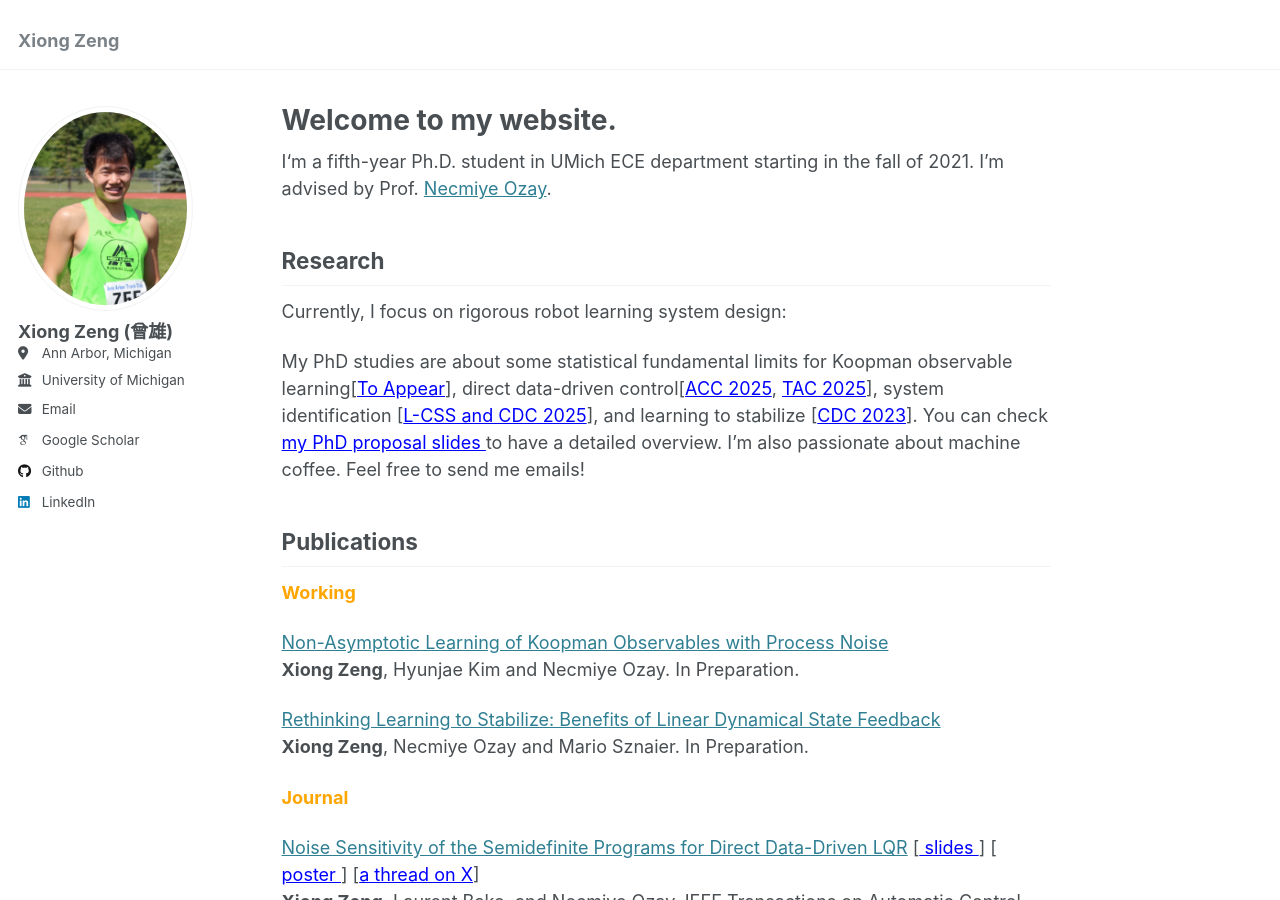
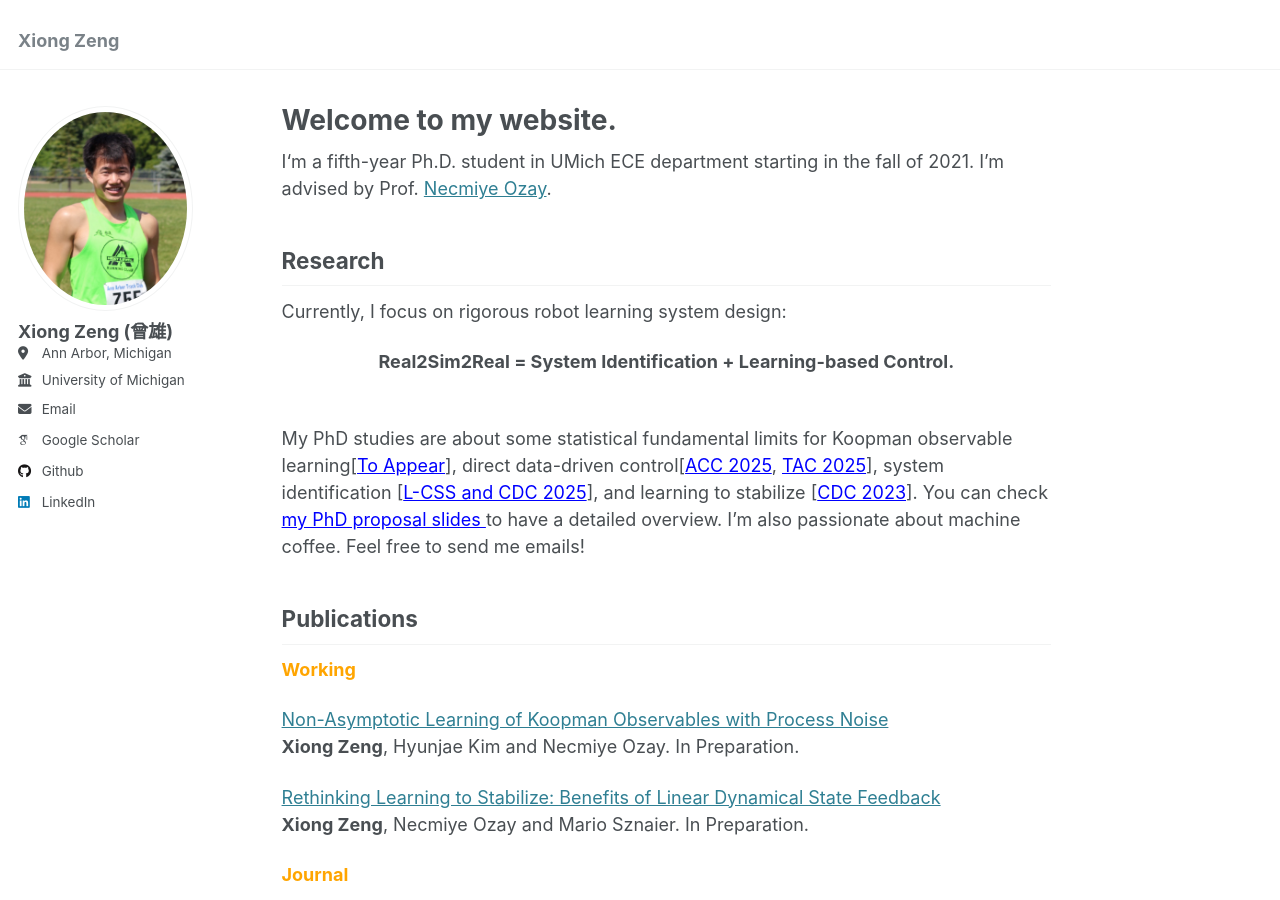
Before and after one commit to zengxiong111/zengxiong.github.io, a Jekyll site: the page built from _pages/about.md, in a window 1280 px wide and 900 px high. Built offline with Jekyll 4.4.1, drawn with Linux system fonts in a browser that asks for light colours; some web fonts are replaced.

Commit message:
Update about.md

```diff
--- a/_pages/about.md
+++ b/_pages/about.md
@@ -12,6 +12,9 @@
 ## Research
 
 Currently, I focus on rigorous robot learning system design:
+
+<div align="center"><strong>Real2Sim2Real = System Identification + Learning-based Control.</strong></div>
+<br>
 
 My PhD studies are about some statistical fundamental limits for Koopman observable learning[<a href="https://scholar.google.com/citations?user=v4lWTTwAAAAJ&hl=en" style="color: blue;" target="_blank">To Appear</a>], direct data-driven control[<a href="https://web.eecs.umich.edu/~necmiye/pubs/ZengBO_acc25.pdf" style="color: blue;" target="_blank">ACC 2025</a>, <a href="https://arxiv.org/abs/2412.19705" style="color: blue;" target="_blank">TAC 2025</a>], system identification [<a href="https://arxiv.org/abs/2503.16817" style="color: blue;" target="_blank">L-CSS and CDC 2025</a>], and learning to stabilize [<a href="https://arxiv.org/abs/2311.11151" style="color: blue;" target="_blank">CDC 2023</a>].
 You can check <a href="https://github.com/zengxiong111/zengxiong.github.io/releases/download/v1.0/phd_propsoal_Xiong_Zeng_part.pdf"
```
